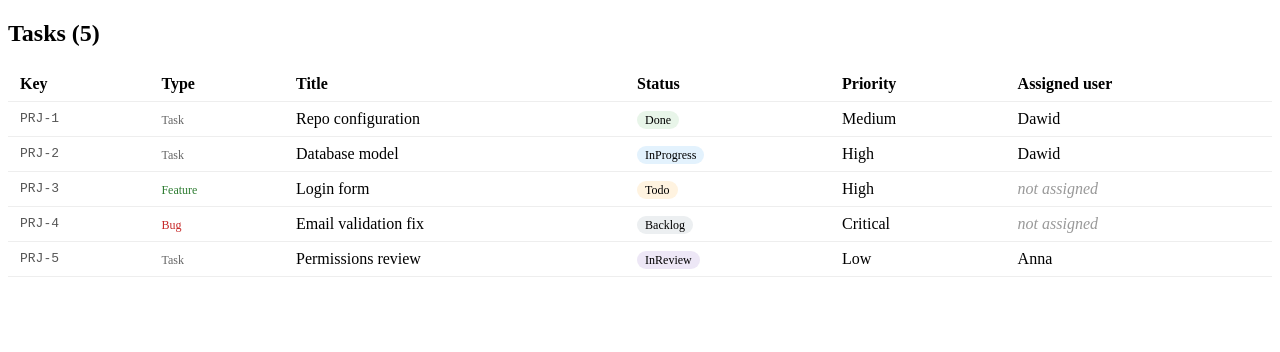
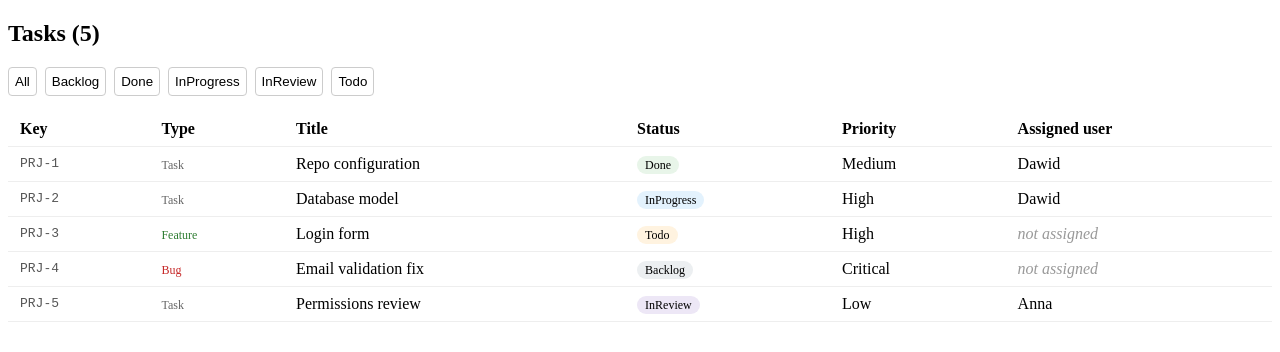
Before and after one commit to DevHotBuild/MiniJiraWeb, an Angular app: page / in a window 1280 px wide. Shown: the top 352 px of the page. Built offline with nearby package versions, Linux system fonts and the light colour scheme.

Commit message:
feat: status filter bar with signals

```diff
--- a/src/app/issues/issue-list/issue-list.component.css
+++ b/src/app/issues/issue-list/issue-list.component.css
@@ -57,3 +57,17 @@
 .type-feature {
     color: #2e7d32;
 }
+
+.filters{
+    display: flex;
+    gap: 8px;
+    margin-bottom: 16px;
+}
+
+.filters button{
+    padding: 6px;
+    border: 1px solid #ccc;
+    background: #fff;
+    border-radius: 4px;
+    cursor: pointer;
+}
--- a/src/app/issues/issue-list/issue-list.component.html
+++ b/src/app/issues/issue-list/issue-list.component.html
@@ -1,4 +1,12 @@
-<h2>Tasks ({{ issues.length }})</h2>
+<h2>Tasks ({{ issues().length }})</h2>
+
+<div class="filters">
+  @for (option of statusOptions; track option) {
+    <button (click)="setFilter(option)" [class.active]="statusFilter() === option">
+      {{ option }}
+    </button>
+  }
+</div>
 
 <table class="issue-table">
   <thead>
@@ -12,7 +20,7 @@
     </tr>
   </thead>
   <tbody>
-    @for (issue of issues; track issue.id) {
+    @for (issue of issues(); track issue.id) {
       <tr>
         <td class="key">{{ issue.key }}</td>
 
--- a/src/app/issues/issue-list/issue-list.component.ts
+++ b/src/app/issues/issue-list/issue-list.component.ts
@@ -1,5 +1,5 @@
-import { Component } from '@angular/core';
-import { Issue } from '../models/issue.model';
+import { Component, signal } from '@angular/core';
+import { Issue, IssueStatus } from '../models/issue.model';
 
 @Component({
   selector: 'app-issue-list',
@@ -8,11 +8,20 @@ import { Issue } from '../models/issue.model';
   styleUrl: './issue-list.component.css',
 })
 export class IssueListComponent {
-  protected readonly issues: Issue[] = [
+  protected readonly issues= signal<Issue[]> ([
     {id: 1, key: 'PRJ-1', title: 'Repo configuration', description: 'Init repo and CI', type: 'Task', status: 'Done', priority: 'Medium', assign:'Dawid', createdAt:'2026-08-01'},
     {id: 2, key: 'PRJ-2', title: 'Database model', description: '', type: 'Task', status: 'InProgress', priority: 'High', assign:'Dawid', createdAt:'2026-08-03'},
     {id: 3, key: 'PRJ-3', title: 'Login form', description: '', type: 'Feature', status: 'Todo', priority: 'High', assign:null, createdAt:'2026-08-04'},
     {id: 4, key: 'PRJ-4', title: 'Email validation fix', description: 'UTF-8 chars', type: 'Bug', status: 'Backlog', priority: 'Critical', assign:null, createdAt:'2026-08-05'},
     {id: 5, key: 'PRJ-5', title: 'Permissions review', description: '', type: 'Task', status: 'InReview', priority: 'Low', assign:'Anna', createdAt:'2026-08-05'},
-  ];
+  ]);
+
+  protected readonly statusFilter = signal<IssueStatus | 'All'>('All');
+
+  protected readonly statusOptions: (IssueStatus | 'All')[] = ['All', 'Backlog', 'Done', 'InProgress', 'InReview', 'Todo'];
+
+  protected setFilter(status: IssueStatus | 'All'){
+    this.statusFilter.set(status);
+  }
+
 }
```
